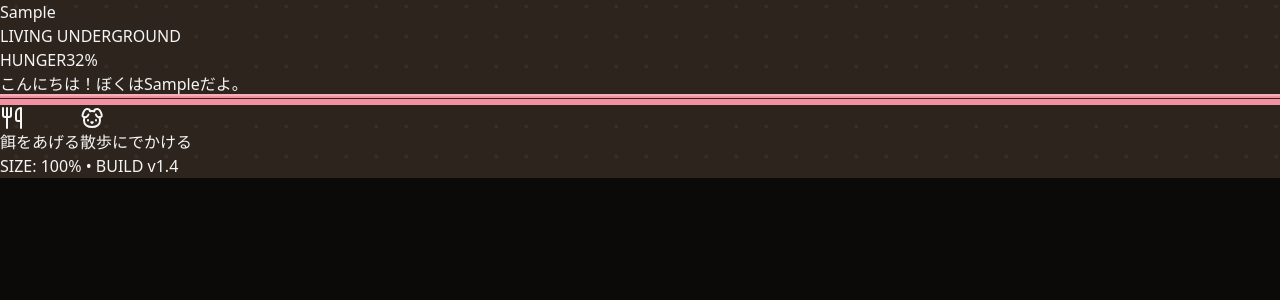
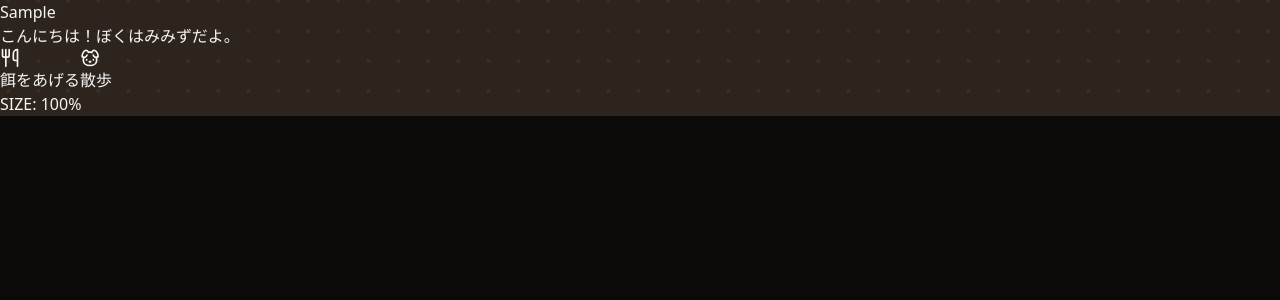
Before and after one commit to miho1030/mimizu-game, a React (Vite) app: page / in a window 1280 px wide. Both pictures are taken after typing "Sample" into the empty fields and a click on the button "ゲームをはじめる". Shown: the top 300 px of the page. Built offline with nearby package versions, Linux system fonts and the light colour scheme.

Commit message:
Update App.tsx

```diff
--- a/src/App.tsx
+++ b/src/App.tsx
@@ -10,18 +10,15 @@ import { Utensils, Dog, Sparkles } from 'lucide-react';
 export default function App() {
   const [wormName, setWormName] = useState("");
   const [isNamed, setIsNamed] = useState(false);
-  const [size, setSize] = useState(1); // 1 = 100%, 1.05 = 105% (5% growth)
+  const [size, setSize] = useState(1);
   const [hunger, setHunger] = useState(30);
   const [lastFed, setLastFed] = useState<number | null>(null);
   const [message, setMessage] = useState("こんにちは！ぼくはみみずだよ。");
   const [isEating, setIsEating] = useState(false);
-
-  // Walking states
   const [isWalking, setIsWalking] = useState(false);
   const [mousePos, setMousePos] = useState({ x: 0, y: 0 });
   const containerRef = useRef<HTMLDivElement>(null);
 
-  // Hunger increases over time
   useEffect(() => {
     if (!isNamed) return;
     const timer = setInterval(() => {
@@ -30,7 +27,6 @@ export default function App() {
     return () => clearInterval(timer);
   }, [isWalking, isNamed]);
 
-  // Update message
   useEffect(() => {
     if (!isNamed) return;
     if (isWalking) {
@@ -46,13 +42,10 @@ export default function App() {
 
   const handleFeed = useCallback(() => {
     if (hunger <= 0 || isWalking) return;
-
     setHunger((prev) => Math.max(prev - 25, 0));
-    // 5% growth on each feeding
     setSize((prev) => parseFloat((prev + 0.05).toFixed(2)));
     setLastFed(Date.now());
     setMessage("パクパク！おいしい！");
-
     setIsEating(true);
     setTimeout(() => setIsEating(false), 600);
   }, [hunger, isWalking]);
@@ -69,11 +62,9 @@ export default function App() {
 
   const handleMouseMove = (e: React.MouseEvent | React.TouchEvent) => {
     if (!isWalking || !containerRef.current) return;
-
     const rect = containerRef.current.getBoundingClientRect();
     const clientX = 'touches' in e ? e.touches[0].clientX : (e as React.MouseEvent).clientX;
     const clientY = 'touches' in e ? e.touches[0].clientY : (e as React.MouseEvent).clientY;
-
     setMousePos({
       x: clientX - rect.left - rect.width / 2,
       y: clientY - rect.top - rect.height / 2,
@@ -82,42 +73,18 @@ export default function App() {
 
   const handleStart = (e: React.FormEvent) => {
     e.preventDefault();
-    if (wormName.trim()) {
-      setIsNamed(true);
-      setMessage(`こんにちは！ぼくは${wormName}だよ。`);
-    }
+    if (wormName.trim()) { setIsNamed(true); }
   };
 
   if (!isNamed) {
     return (
       <div className="min-h-screen bg-dirt animate-dirt-moving flex items-center justify-center p-6 text-stone-200">
-        <motion.div
-          initial={{ opacity: 0, scale: 0.9 }}
-          animate={{ opacity: 1, scale: 1 }}
-          className="w-full max-w-sm bg-[#2D241E]/95 backdrop-blur-md rounded-3xl p-8 border border-white/10 shadow-2xl text-center space-y-6"
-        >
-          <div className="space-y-4">
-            <div className="text-6xl animate-bounce">🪱</div>
-            <h1 className="text-3xl font-bold text-stone-100 italic tracking-tight">MIMIZU SIM</h1>
-            <p className="text-sm opacity-70">あなたのみみずに名前を付けて育てよう</p>
-          </div>
-
+        <motion.div initial={{ opacity: 0, scale: 0.9 }} animate={{ opacity: 1, scale: 1 }} className="w-full max-w-sm bg-[#2D241E]/95 backdrop-blur-md rounded-3xl p-8 border border-white/10 shadow-2xl text-center">
+          <div className="text-6xl animate-bounce mb-4">🪱</div>
+          <h1 className="text-3xl font-bold text-stone-100 mb-6">MIMIZU SIM</h1>
           <form onSubmit={handleStart} className="space-y-4">
-            <input
-              type="text"
-              value={wormName}
-              onChange={(e) => setWormName(e.target.value)}
-              placeholder="なまえを入力..."
-              className="w-full bg-black/40 border border-white/20 rounded-xl px-4 py-3 text-lg focus:outline-none focus:border-pink-400/50 transition-colors text-center"
-              maxLength={10}
-              required
-            />
-            <button
-              type="submit"
-              className="w-full bg-pink-500 hover:bg-pink-400 text-white font-bold py-4 rounded-xl shadow-lg transition-all transform hover:scale-[1.02] active:scale-[0.98] border-b-4 border-pink-700"
-            >
-              ゲームをはじめる
-            </button>
+            <input value={wormName} onChange={(e) => setWormName(e.target.value)} placeholder="なまえ..." className="w-full bg-black/40 rounded-xl px-4 py-3 text-center" required />
+            <button type="submit" className="w-full bg-pink-500 py-4 rounded-xl font-bold">ゲームをはじめる</button>
           </form>
         </motion.div>
       </div>
@@ -125,162 +92,17 @@ export default function App() {
   }
 
   return (
-    <div
-      ref={containerRef}
-      onMouseMove={handleMouseMove}
-      onTouchMove={handleMouseMove}
-      className={`min-h-screen transition-all duration-700 overflow-hidden relative flex flex-col items-center justify-center font-sans text-stone-200 select-none
-        ${isWalking ? 'bg-grass' : 'bg-dirt animate-dirt-moving'}`}
-    >
-      {/* Title/Name display */}
-      <div className="absolute top-10 text-center z-10 w-full px-4">
-        <motion.h1
-          initial={{ y: -20, opacity: 0 }}
-          animate={{ y: 0, opacity: 1 }}
-          className="text-4xl font-extrabold text-white drop-shadow-[0_2px_10px_rgba(0,0,0,0.5)] tracking-tighter"
-        >
-          {wormName}
-        </motion.h1>
-        <p className="text-[10px] uppercase tracking-[0.3em] font-bold text-white/70 mt-1">
-          {isWalking ? "EXPLORING THE SURFACE" : "LIVING UNDERGROUND"}
-        </p>
+    <div ref={containerRef} onMouseMove={handleMouseMove} className={`min-h-screen transition-all duration-700 relative flex flex-col items-center justify-center ${isWalking ? 'bg-grass' : 'bg-dirt animate-dirt-moving'}`}>
+      <h1 className="text-4xl font-extrabold text-white mb-2">{wormName}</h1>
+      <div className="bg-[#2D241E]/90 backdrop-blur-sm p-6 rounded-3xl mb-8 w-72 text-center text-pink-100 border border-white/10 shadow-xl">{message}</div>
+      <motion.div animate={{ scale: size }} className={`flex -space-x-4 ${isEating ? 'animate-bounce-custom' : ''}`}>
+        {[...Array(5)].map((_, i) => <div key={i} className="w-14 h-14 rounded-full bg-pink-400" />)}
+      </motion.div>
+      <div className="flex gap-4 mt-12">
+        <button onClick={handleFeed} className="bg-pink-500 px-8 py-4 rounded-2xl font-black text-white shadow-xl flex items-center gap-2"><Utensils size={20}/> 餌をあげる</button>
+        <button onClick={toggleWalk} className="bg-stone-100 px-8 py-4 rounded-2xl font-black text-stone-800 shadow-xl flex items-center gap-2"><Dog size={20}/> {isWalking ? "帰る" : "散歩"}</button>
       </div>
-
-      {/* Main Game Interface */}
-      <div className="z-10 flex flex-col items-center gap-6 p-8 max-w-sm w-full">
-        {/* Status Bubble */}
-        <div className="w-full bg-[#2D241E]/90 backdrop-blur-sm rounded-3xl p-6 border border-white/10 shadow-2xl space-y-4">
-          <div className="flex justify-between items-center text-[10px] font-black opacity-50 tracking-widest">
-            <span>HUNGER</span>
-            <span>{Math.round(hunger)}%</span>
-          </div>
-          <div className="h-3 w-full bg-black/50 rounded-full overflow-hidden p-0.5 border border-white/5">
-            <motion.div
-              className={`h-full rounded-full ${hunger > 70 ? 'bg-orange-500' : 'bg-pink-400 shadow-[0_0_15px_rgba(244,114,182,0.5)]'}`}
-              initial={{ width: 0 }}
-              animate={{ width: `${hunger}%` }}
-              transition={{ type: "spring", stiffness: 40 }}
-            />
-          </div>
-          <motion.p
-            key={message}
-            initial={{ opacity: 0, y: 5 }}
-            animate={{ opacity: 1, y: 0 }}
-            className="text-center text-sm font-semibold text-pink-100"
-          >
-            {message}
-          </motion.p>
-        </div>
-
-        {/* The Action Area */}
-        <div className="relative h-48 w-full flex items-center justify-center pointer-events-none">
-          <motion.div
-            className={`flex items-center -space-x-4 ${isEating ? 'animate-bounce-custom' : ''}`}
-            style={{ '--worm-scale': size } as any}
-            animate={{
-              scale: size,
-              x: isWalking ? mousePos.x : 0,
-              y: isWalking ? mousePos.y : 0,
-            }}
-            transition={{
-              scale: { type: "spring", stiffness: 100, damping: 12 },
-              x: isWalking ? { type: "spring", damping: 25, stiffness: 60 } : { duration: 0.4 },
-              y: isWalking ? { type: "spring", damping: 25, stiffness: 60 } : { duration: 0.4 },
-            }}
-          >
-            {[...Array(5)].map((_, i) => (
-              <motion.div
-                key={i}
-                className="w-14 h-14 rounded-full shadow-lg"
-                style={{
-                  backgroundColor: i === 0 ? "#FFB6C1" : "#FF99AA",
-                  zIndex: 5 - i,
-                  border: '1px solid rgba(0,0,0,0.05)'
-                }}
-                animate={{
-                  y: isWalking ? [0, -4, 0] : [0, -2, 0],
-                  scaleY: [1, 0.92, 1],
-                }}
-                transition={{
-                  duration: isWalking ? 0.3 : 2,
-                  repeat: Infinity,
-                  delay: i * 0.1,
-                  ease: "easeInOut",
-                }}
-              >
-                {i === 0 && (
-                  <div className="relative w-full h-full">
-                    {/* Tiny leash hook */}
-                    {isWalking && <div className="absolute -top-1 left-1/2 -translate-x-1/2 w-1.5 h-1.5 bg-red-600 rounded-full" />}
-                    {/* Eyes */}
-                    <div className="absolute top-4 left-2.5 w-3.5 h-3.5 bg-black rounded-full overflow-hidden">
-                      <div className="w-1 h-1 bg-white rounded-full absolute top-0.5 right-0.5" />
-                    </div>
-                    <div className="absolute top-4 right-2.5 w-3.5 h-3.5 bg-black rounded-full overflow-hidden">
-                      <div className="w-1 h-1 bg-white rounded-full absolute top-0.5 right-0.5" />
-                    </div>
-                    {/* Blush */}
-                    <div className="absolute bottom-3 left-1/2 -translate-x-1/2 flex gap-4 opacity-50">
-                      <div className="w-2.5 h-1 bg-red-400 rounded-full blur-[1.5px]" />
-                      <div className="w-2.5 h-1 bg-red-400 rounded-full blur-[1.5px]" />
-                    </div>
-                  </div>
-                )}
-              </motion.div>
-            ))}
-          </motion.div>
-
-          <AnimatePresence>
-            {lastFed && !isWalking && (
-              <motion.div
-                key={lastFed}
-                initial={{ opacity: 0, y: 0, scale: 0.5 }}
-                animate={{ opacity: 1, y: -80, scale: 1.3 }}
-                exit={{ opacity: 0 }}
-                className="absolute text-xl font-bold text-pink-300 drop-shadow-lg flex items-center gap-1"
-              >
-                <Sparkles className="w-5 h-5" /> 成長！
-              </motion.div>
-            )}
-          </AnimatePresence>
-        </div>
-
-        {/* User Actions */}
-        <div className="flex flex-col gap-4 w-full mt-4">
-          <motion.button
-            whileHover={{ scale: 1.02 }}
-            whileTap={{ scale: 0.98 }}
-            onClick={handleFeed}
-            disabled={hunger === 0 || isWalking}
-            className={`flex items-center justify-center gap-2 px-8 py-4 rounded-2xl font-black text-lg shadow-xl border-b-4 transition-all
-              ${(hunger === 0 || isWalking)
-                ? 'bg-stone-700 border-stone-900 text-stone-500 cursor-not-allowed opacity-50'
-                : 'bg-pink-500 border-pink-700 text-white active:translate-y-1 active:border-b-0'
-              }`}
-          >
-            <Utensils className="w-6 h-6" />
-            餌をあげる
-          </motion.button>
-
-          <motion.button
-            whileHover={{ scale: 1.02 }}
-            whileTap={{ scale: 0.98 }}
-            onClick={toggleWalk}
-            className={`flex items-center justify-center gap-2 px-8 py-4 rounded-2xl font-black text-lg shadow-xl border-b-4 transition-all
-              ${isWalking
-                ? 'bg-red-500 border-red-700 text-white active:translate-y-1 active:border-b-0'
-                : 'bg-stone-100 border-stone-300 text-stone-800 hover:bg-white active:translate-y-1 active:border-b-0'
-              }`}
-          >
-            <Dog className="w-6 h-6" />
-            {isWalking ? "家（土）に帰る" : "散歩にでかける"}
-          </motion.button>
-        </div>
-      </div>
-
-      <div className="absolute bottom-8 font-mono text-[10px] uppercase tracking-[0.4em] text-white/30 font-bold">
-        SIZE: {Math.round(size * 100)}% • BUILD v1.4
-      </div>
+      <div className="absolute bottom-8 font-mono text-[10px] text-white/30">SIZE: {Math.round(size * 100)}%</div>
     </div>
   );
 }
```
